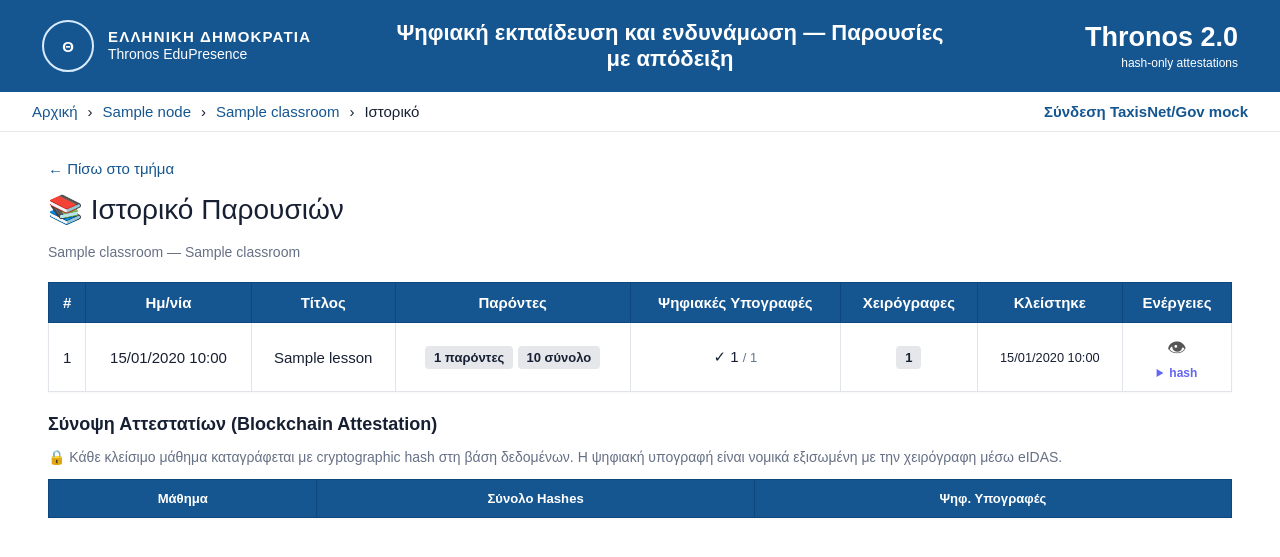
After one commit to Tsipchain/thronos-edupresence, a FastAPI app: template app/templates/lesson_history.html in a window 1280 px wide. The commit adds this page. Shown: the top 557 px of the page. Run offline with FastAPI, Linux system fonts and the light colour scheme; the template is opened without the code that fills it: most values are stand-ins (such as "Sample title", 1, 10 or a date in 2020); lists and menus that the app fills with data are empty; parts of the project's set-up code (start-up, migrations or seed data) failed here and were passed over.

Commit message:
feat: digital signature on print + lesson history page template

```diff
--- /dev/null
+++ b/app/templates/lesson_history.html
@@ -0,0 +1,102 @@
+{% extends "base.html" %}
+{% block breadcrumbs %}
+  <span>›</span><a href="/nodes/{{ classroom.node_id }}">{{ classroom.node.name if classroom.node else classroom.location }}</a>
+  <span>›</span><a href="/classes/{{ classroom.id }}">{{ classroom.name }}</a>
+  <span>›</span><span>Ιστορικό</span>
+{% endblock %}
+{% block content %}
+<a class="back-link no-print" href="/classes/{{ classroom.id }}">&#8592; Πίσω στο τμήμα</a>
+
+<section class="plain-head">
+  <h1>&#128218; Ιστορικό Παρουσιών</h1>
+  <p class="muted">{{ classroom.name }} — {{ classroom.teacher_name or '-' }}</p>
+</section>
+
+<section class="block">
+  <table class="gov-table hist-table">
+    <thead>
+      <tr>
+        <th>#</th>
+        <th>Ημ/νία</th>
+        <th>Τίτλος</th>
+        <th>Παρόντες</th>
+        <th>Ψηφιακές Υπογραφές</th>
+        <th>Χειρόγραφες</th>
+        <th>Κλείστηκε</th>
+        <th>Ενέργειες</th>
+      </tr>
+    </thead>
+    <tbody>
+    {% for entry in history %}
+      <tr>
+        <td>{{ loop.index }}</td>
+        <td>{{ entry.lesson.starts_at.strftime('%d/%m/%Y %H:%M') }}</td>
+        <td>{{ entry.lesson.title }}</td>
+        <td>
+          <span class="badge badge-green">{{ entry.present_count }} παρόντες</span>
+          <span class="badge badge-gray">{{ entry.total }} σύνολο</span>
+        </td>
+        <td>
+          {% if entry.digital_count %}
+          <span class="dig-count">&#10003; {{ entry.digital_count }}</span>
+          <span style="color:#64748b;font-size:.8rem"> / {{ entry.present_count }}</span>
+          {% else %}
+          <span class="badge badge-gray">—</span>
+          {% endif %}
+        </td>
+        <td>
+          {% if entry.manual_count %}
+          <span class="badge badge-blue">{{ entry.manual_count }}</span>
+          {% else %}
+          <span style="color:#94a3b8">—</span>
+          {% endif %}
+        </td>
+        <td style="font-size:.8rem">
+          {% if entry.lesson.closed_at %}
+          {{ entry.lesson.closed_at.strftime('%d/%m/%Y %H:%M') }}
+          {% else %}
+          <span class="badge" style="background:#fef9c3;color:#854d0e">Ανοιχτό</span>
+          {% endif %}
+        </td>
+        <td class="actions">
+          <a href="/lessons/{{ entry.lesson.id }}" title="Προβολή">&#128065;</a>
+          {% if entry.lesson.status == 'closed' %}
+          <a href="/lessons/{{ entry.lesson.id }}/print" title="Εκτύπωση">&#128438;</a>
+          {% endif %}
+          {% if entry.hashes %}
+          <details style="display:inline">
+            <summary style="cursor:pointer;color:#6366f1;font-size:.75rem">hash</summary>
+            <div style="position:absolute;background:#1e293b;border:1px solid #334155;border-radius:8px;padding:10px;z-index:10;max-width:400px">
+              {% for h in entry.hashes[:3] %}
+              <div class="hash-mono">{{ h[:48] }}…</div>
+              {% endfor %}
+              {% if entry.hashes|length > 3 %}<div class="hash-mono">+{{ entry.hashes|length - 3 }} ακόμα</div>{% endif %}
+            </div>
+          </details>
+          {% endif %}
+        </td>
+      </tr>
+    {% else %}
+      <tr><td colspan="8" class="muted">Δεν υπάρχουν κλειστά μαθήματα ακόμα.</td></tr>
+    {% endfor %}
+    </tbody>
+  </table>
+</section>
+
+<section class="block">
+  <h2 style="margin-bottom:10px">Σύνοψη Αττεστατίων (Blockchain Attestation)</h2>
+  <p class="muted">&#128274; Κάθε κλείσιμο μάθημα καταγράφεται με cryptographic hash στη βάση δεδομένων. Η ψηφιακή υπογραφή είναι νομικά εξισωμένη με την χειρόγραφη μέσω eIDAS.</p>
+  <table class="gov-table" style="font-size:.82rem">
+    <thead><tr><th>Μάθημα</th><th>Σύνολο Hashes</th><th>Ψηφ. Υπογραφές</th></tr></thead>
+    <tbody>
+    {% for entry in history if entry.lesson.status == 'closed' %}
+    <tr>
+      <td>{{ entry.lesson.starts_at.strftime('%d/%m/%Y') }} — {{ entry.lesson.title }}</td>
+      <td>{{ entry.hashes|length }}</td>
+      <td class="dig-count">{{ entry.digital_count }}</td>
+    </tr>
+    {% endfor %}
+    </tbody>
+  </table>
+</section>
+{% endblock %}
```
Also changed, not shown: app/templates/_history_placeholder.html (added, +20 -0 lines), app/templates/lesson_print.html (+68 -12 lines).
